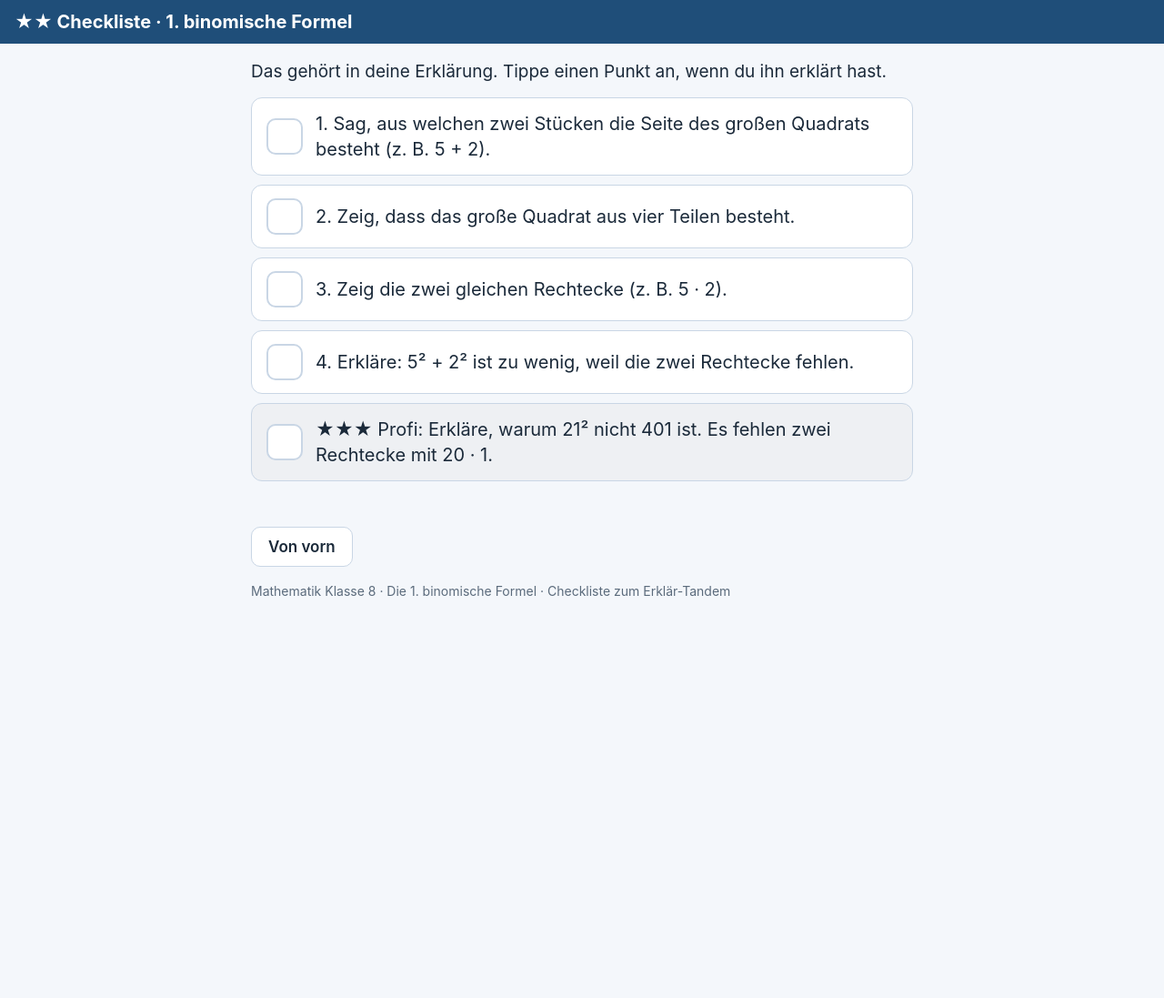
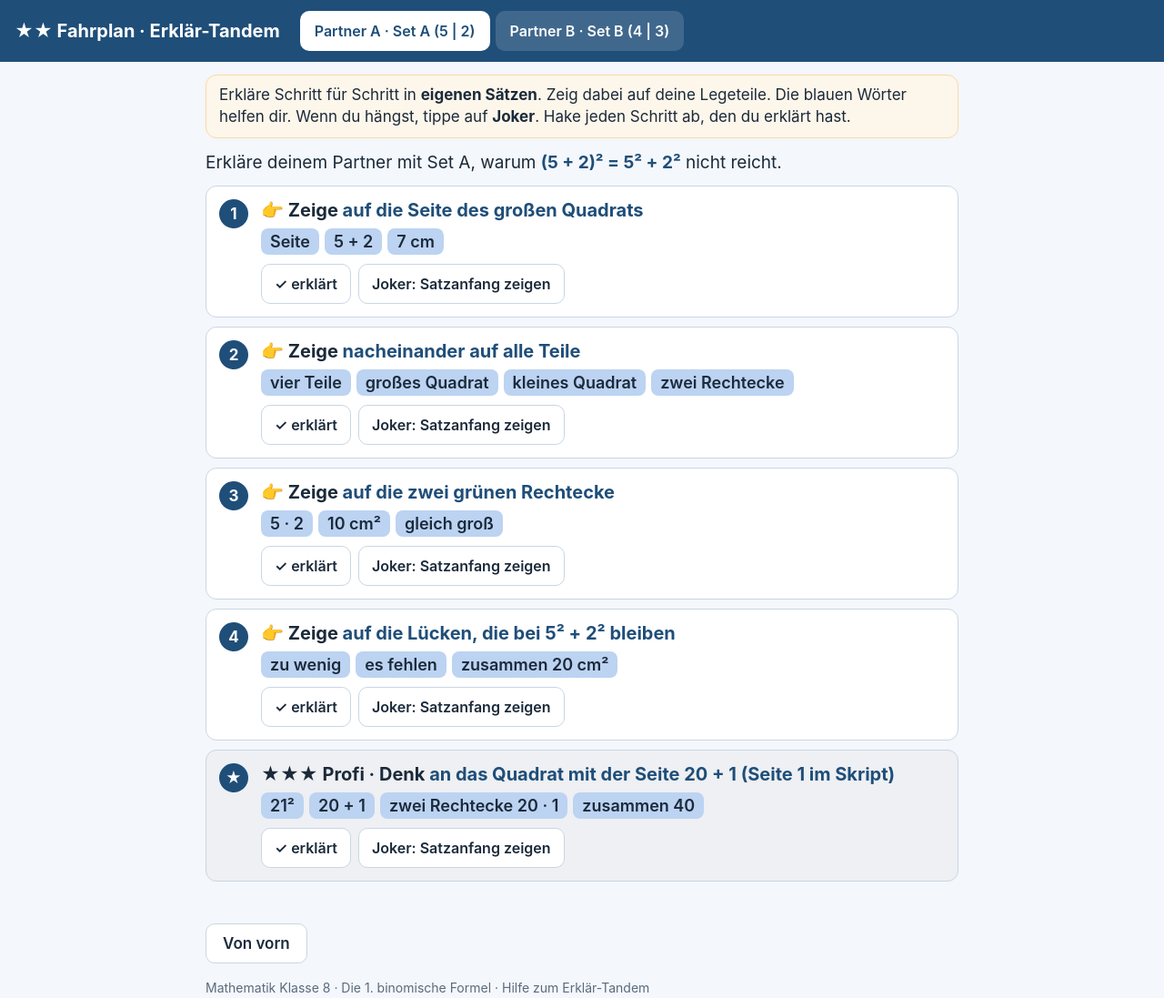
Before and after one commit to maltefehling/binomi, a plain HTML site: page checkliste-ub.html in a window 1280 px wide. Shown: the whole page at 91% size. Before the commit the page ends 800 px from the top, so only its background shows below. Drawn offline with Linux system fonts and the light colour scheme.

Commit message:
★★-Hilfe zum Erklär-Tandem als Fahrplan
Vier Schritte „Zeige auf …“ mit Stichwörtern, eigene Sätze; Joker deckt bei Bedarf
den Satzanfang auf; Abhaken je Schritt. Adresse bleibt checkliste-ub.html (QR-Codes).

Co-Authored-By: Claude Opus 5.5 <noreply@anthropic.com>

```diff
--- a/checkliste-ub.html
+++ b/checkliste-ub.html
@@ -3,54 +3,108 @@
 <head>
 <meta charset="utf-8">
 <meta name="viewport" content="width=device-width, initial-scale=1, viewport-fit=cover">
-<title>Checkliste Tandem</title>
+<title>Fahrplan Tandem</title>
 <style>
   :root{
-    --green:#c6e8c0; --green-d:#3f8f3a; --pro:#eef0f3;
+    --blue:#bcd3f2; --green:#c6e8c0; --green-d:#3f8f3a; --orange:#fbd9a8; --orange-bg:#fdf6ea; --pro:#eef0f3;
     --ink:#1b2a3a; --muted:#5b6b7c; --acc:#1f4e79; --bg:#f4f7fb; --card:#ffffff; --line:#c9d6e5;
   }
   *{box-sizing:border-box}
   html,body{margin:0;background:var(--bg);color:var(--ink);
     font-family:-apple-system,BlinkMacSystemFont,"Segoe UI",system-ui,sans-serif;-webkit-tap-highlight-color:transparent}
   button{font:inherit;touch-action:manipulation}
-  header{padding:12px 16px;background:var(--acc);color:#fff}
-  header h1{font-size:20px;margin:0}
-  main{padding:14px 16px 28px;max-width:760px;margin:0 auto}
-  .task{font-size:19px;line-height:1.4;margin:4px 0 14px}
-  .item{display:flex;gap:14px;align-items:center;width:100%;text-align:left;background:var(--card);color:var(--ink);
-    border:1px solid var(--line);border-radius:12px;padding:14px 16px;margin-bottom:10px;font-size:20px;line-height:1.4;min-height:64px}
-  .item.pro{background:var(--pro)}
-  .box{flex:0 0 40px;height:40px;border-radius:10px;border:2px solid var(--line);background:#fff;display:grid;place-items:center;font-size:26px;color:transparent}
-  .item[aria-pressed="true"] .box{background:var(--green);border-color:var(--green-d);color:var(--green-d)}
-  .item[aria-pressed="true"]{border-color:var(--green-d)}
-  .msg{min-height:28px;font-size:19px;font-weight:600;color:var(--green-d);margin:6px 0 12px}
+  header{display:flex;flex-wrap:wrap;gap:10px;align-items:center;padding:12px 16px;background:var(--acc);color:#fff}
+  header h1{font-size:20px;margin:0 12px 0 0}
+  .tabs{display:flex;gap:6px;flex-wrap:wrap}
+  .tab{border:0;border-radius:10px;padding:10px 16px;background:rgba(255,255,255,.15);color:#fff;font-weight:600;font-size:16px;min-height:44px}
+  .tab[aria-selected="true"]{background:#fff;color:var(--acc)}
+  main{padding:14px 16px 28px;max-width:860px;margin:0 auto}
+  .hint{background:var(--orange-bg);border:1px solid var(--orange);border-radius:12px;padding:10px 14px;font-size:17px;line-height:1.4;margin-bottom:14px}
+  .task{font-size:19px;line-height:1.4;margin:0 0 12px}
+  .task b{color:var(--acc)}
+  .nb{white-space:nowrap}
+  .step{background:var(--card);border:1px solid var(--line);border-radius:12px;padding:14px 16px 14px 60px;position:relative;margin-bottom:10px}
+  .step::before{content:attr(data-n);position:absolute;left:14px;top:14px;width:32px;height:32px;border-radius:50%;background:var(--acc);color:#fff;font-size:17px;font-weight:700;display:grid;place-items:center}
+  .step.pro{background:var(--pro)}
+  .step.pro::before{content:"★";}
+  .step.done{border-color:var(--green-d);background:#f1f9ef}
+  .zeige{font-size:20px;font-weight:700;margin-bottom:8px}
+  .zeige span{color:var(--acc)}
+  .words{display:flex;flex-wrap:wrap;gap:6px;margin-bottom:10px}
+  .words b{background:var(--blue);border-radius:8px;padding:4px 10px;font-size:18px;font-weight:600;white-space:nowrap}
+  .row{display:flex;flex-wrap:wrap;gap:8px;align-items:center}
+  .joker,.ok{border:1px solid var(--line);background:#fff;color:var(--ink);border-radius:10px;padding:8px 14px;font-size:16px;font-weight:600;min-height:44px}
+  .ok[aria-pressed="true"]{background:var(--green);border-color:var(--green-d);color:var(--green-d)}
+  .satz{display:none;font-size:19px;font-style:italic;background:var(--orange-bg);border:1px dashed var(--orange);border-radius:8px;padding:6px 10px;margin-top:8px}
+  .satz.show{display:block}
+  .msg{min-height:30px;font-size:20px;font-weight:700;color:var(--green-d);margin:12px 0 4px}
   .btn{border:1px solid var(--line);background:var(--card);color:var(--ink);border-radius:10px;padding:10px 18px;font-size:17px;font-weight:600;min-height:44px}
   .foot{color:var(--muted);font-size:14px;margin-top:18px}
 </style>
 </head>
 <body>
-<header><h1>★★ Checkliste · 1. binomische Formel</h1></header>
+<header>
+  <h1>★★ Fahrplan · Erklär-Tandem</h1>
+  <div class="tabs" role="tablist">
+    <button class="tab" role="tab" aria-selected="true" data-p="A">Partner A · Set A (5 | 2)</button>
+    <button class="tab" role="tab" aria-selected="false" data-p="B">Partner B · Set B (4 | 3)</button>
+  </div>
+</header>
 <main>
-  <p class="task">Das gehört in deine Erklärung. Tippe einen Punkt an, wenn du ihn erklärt hast.</p>
-  <button class="item" aria-pressed="false"><span class="box">✓</span><span>1. Sag, aus welchen zwei Stücken die Seite des großen Quadrats besteht (z. B. <span style="white-space:nowrap">5 + 2</span>).</span></button>
-  <button class="item" aria-pressed="false"><span class="box">✓</span><span>2. Zeig, dass das große Quadrat aus vier Teilen besteht.</span></button>
-  <button class="item" aria-pressed="false"><span class="box">✓</span><span>3. Zeig die zwei gleichen Rechtecke (z. B. <span style="white-space:nowrap">5 · 2</span>).</span></button>
-  <button class="item" aria-pressed="false"><span class="box">✓</span><span>4. Erkläre: <span style="white-space:nowrap">5² + 2²</span> ist zu wenig, weil die zwei Rechtecke fehlen.</span></button>
-  <button class="item pro" aria-pressed="false"><span class="box">✓</span><span>★★★ Profi: Erkläre, warum <span style="white-space:nowrap">21²</span> nicht 401 ist. Es fehlen zwei Rechtecke mit <span style="white-space:nowrap">20 · 1</span>.</span></button>
+  <div class="hint">Erkläre Schritt für Schritt in <b>eigenen Sätzen</b>. Zeig dabei auf deine Legeteile. Die blauen Wörter helfen dir. Wenn du hängst, tippe auf <b>Joker</b>. Hake jeden Schritt ab, den du erklärt hast.</div>
+  <div id="plan"></div>
   <div class="msg" id="msg"></div>
   <button class="btn" id="reset">Von vorn</button>
-  <p class="foot">Mathematik Klasse 8 · Die 1. binomische Formel · Checkliste zum Erklär-Tandem</p>
+  <p class="foot">Mathematik Klasse 8 · Die 1. binomische Formel · Hilfe zum Erklär-Tandem</p>
 </main>
 <script>
 (function(){
-  var items=document.querySelectorAll(".item"), msg=document.getElementById("msg");
+  // Pro Set: Aufgabe und vier Schritte (Zeige … / Stichwörter / Joker-Satzanfang), dazu der Profi-Schritt
+  var sets={
+    A:{task:'Erkläre deinem Partner mit Set A, warum <b class="nb">(5 + 2)² = 5² + 2²</b> nicht reicht.',
+       steps:[
+        ["auf die Seite des großen Quadrats",["Seite","5 + 2","7 cm"],"Die Seite ist …"],
+        ["nacheinander auf alle Teile",["vier Teile","großes Quadrat","kleines Quadrat","zwei Rechtecke"],"Das große Quadrat besteht aus …"],
+        ["auf die zwei grünen Rechtecke",["5 · 2","10 cm²","gleich groß"],"Jedes Rechteck ist …"],
+        ["auf die Lücken, die bei 5² + 2² bleiben",["zu wenig","es fehlen","zusammen 20 cm²"],"Deshalb reicht 5² + 2² nicht, weil …"]]},
+    B:{task:'Erkläre deinem Partner mit Set B, warum <b class="nb">(4 + 3)² = 4² + 3²</b> nicht reicht.',
+       steps:[
+        ["auf die Seite des großen Quadrats",["Seite","4 + 3","7 cm"],"Die Seite ist …"],
+        ["nacheinander auf alle Teile",["vier Teile","großes Quadrat","kleines Quadrat","zwei Rechtecke"],"Das große Quadrat besteht aus …"],
+        ["auf die zwei grünen Rechtecke",["4 · 3","12 cm²","gleich groß"],"Jedes Rechteck ist …"],
+        ["auf die Lücken, die bei 4² + 3² bleiben",["zu wenig","es fehlen","zusammen 24 cm²"],"Deshalb reicht 4² + 3² nicht, weil …"]]}
+  };
+  var pro=["an das Quadrat mit der Seite 20 + 1 (Seite 1 im Skript)",["21²","20 + 1","zwei Rechtecke 20 · 1","zusammen 40"],"21² ist nicht 401, weil …"];
+  var cur="A", plan=document.getElementById("plan"), msg=document.getElementById("msg");
+
+  function card(n,s,isPro){
+    var d=document.createElement("div"); d.className="step"+(isPro?" pro":""); d.setAttribute("data-n",n);
+    d.innerHTML='<div class="zeige">'+(isPro?'★★★ Profi · Denk ':'👉 Zeige ')+'<span>'+s[0]+'</span></div>'+
+      '<div class="words">'+s[1].map(function(w){return "<b>"+w+"</b>";}).join("")+'</div>'+
+      '<div class="row"><button class="ok" aria-pressed="false">✓ erklärt</button><button class="joker">Joker: Satzanfang zeigen</button></div>'+
+      '<div class="satz">'+s[2]+'</div>';
+    d.querySelector(".joker").onclick=function(){d.querySelector(".satz").classList.add("show");this.disabled=true;};
+    var ok=d.querySelector(".ok");
+    ok.onclick=function(){var on=ok.getAttribute("aria-pressed")!=="true";ok.setAttribute("aria-pressed",on);d.classList.toggle("done",on);update();};
+    return d;
+  }
+  function render(){
+    plan.innerHTML='<p class="task">'+sets[cur].task+'</p>';
+    sets[cur].steps.forEach(function(s,i){plan.appendChild(card(i+1,s,false));});
+    plan.appendChild(card("★",pro,true));
+    update();
+  }
   function update(){
-    var n=0,base=document.querySelectorAll(".item:not(.pro)");
-    base.forEach(function(b){if(b.getAttribute("aria-pressed")==="true")n++;});
+    var base=plan.querySelectorAll(".step:not(.pro)"), n=0;
+    base.forEach(function(s){if(s.classList.contains("done"))n++;});
     msg.textContent=n===base.length?"Stark! Alles drin.":"";
   }
-  items.forEach(function(b){b.onclick=function(){b.setAttribute("aria-pressed",b.getAttribute("aria-pressed")!=="true");update();};});
-  document.getElementById("reset").onclick=function(){items.forEach(function(b){b.setAttribute("aria-pressed","false");});update();};
+  document.querySelectorAll(".tab").forEach(function(t){t.onclick=function(){
+    document.querySelectorAll(".tab").forEach(function(x){x.setAttribute("aria-selected",x===t);});
+    cur=t.getAttribute("data-p"); render();
+  };});
+  document.getElementById("reset").onclick=render;
+  render();
 })();
 </script>
 </body>
```
Also changed, not shown: index.html (+1 -1 lines).
